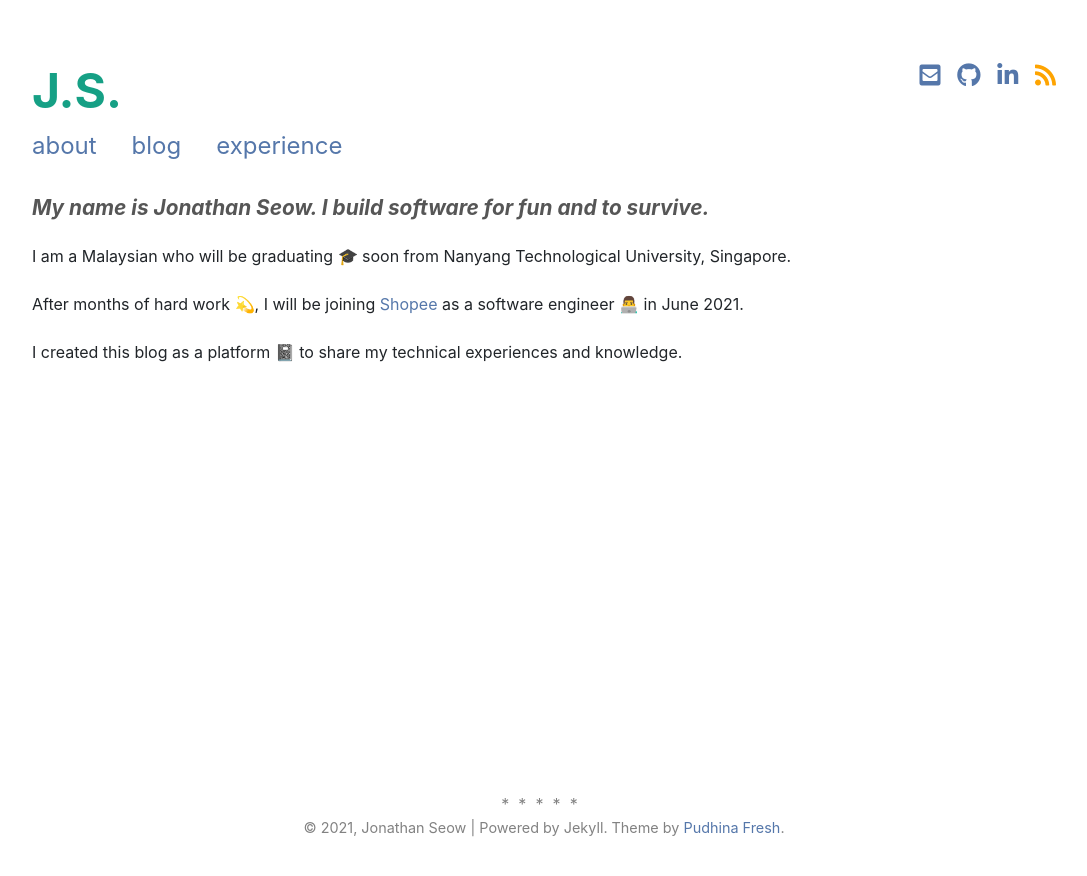
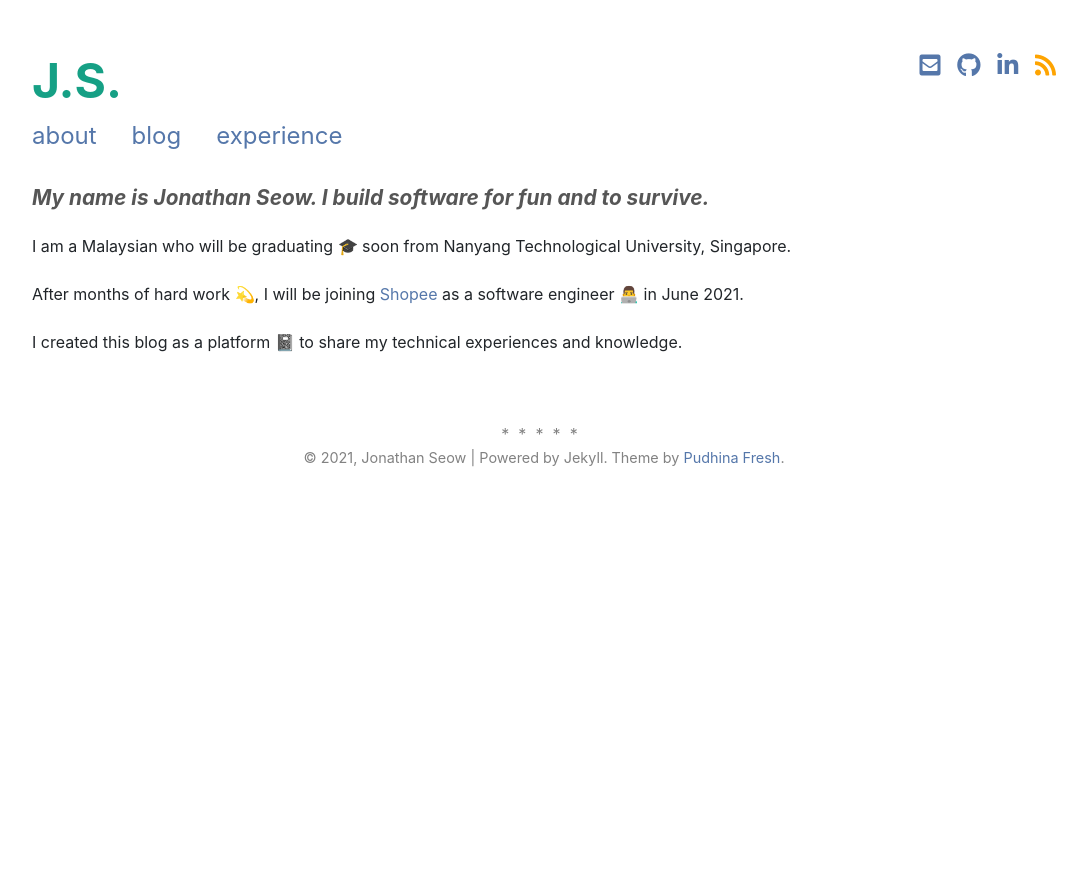
Before and after one commit to jseow5177/blog, a Jekyll site: the page built from index.md, in a window 1280 px wide. Shown: the top 876 px of the page, without its empty margins (96-1183 px from the left). Built offline with Jekyll 4.4.1, drawn with Linux system fonts in a browser that asks for light colours; nearby versions of some CDN libraries; a style sheet for code colours, icons or effects is not loaded.

Commit message:
More style fixes

```diff
--- a/assets/css/main.css
+++ b/assets/css/main.css
@@ -7,7 +7,8 @@
     color: #012;
     background-color: #FFF; } */
 
-  html, body, .wrapper {
+  html, body {
+    overflow-y: auto;
     height: 100%; }
 
   a {
@@ -44,7 +45,7 @@
 
   .wrapper {
     width: 80%;
-    padding: 60px 0;
+    padding: 50px 0;
     margin: 0 auto; }
 
   table {
@@ -120,6 +121,7 @@
   .page-title__subtitle {
     font-weight: 400;
     font-size: 60%;
+    margin-top: 0.5rem;
     color: #828282; }
 
 /* =Post teasers *//*************************************************************/
@@ -169,10 +171,7 @@
     color: #828282;
     text-align: center;
     line-height: 24px;
-    position: absolute;
-    width: inherit;
-    bottom: 0;
-    padding-bottom: inherit; }
+    width: 100%;}
 
   .about__divider {
     font-size: 100%;
@@ -228,7 +227,7 @@
 
     .wrapper {
       width: 90%;
-      padding: 15px 0;
+      padding: 25px 0;
       margin: 0 auto; }
 
     .navigation,
@@ -236,6 +235,9 @@
       display: block;
       text-align: left;
       width: 100%; }
+
+      .social-links__entry:first-child {
+        margin-left: 0px; }
 
     .social-links {
       font-size: 200%;
```
